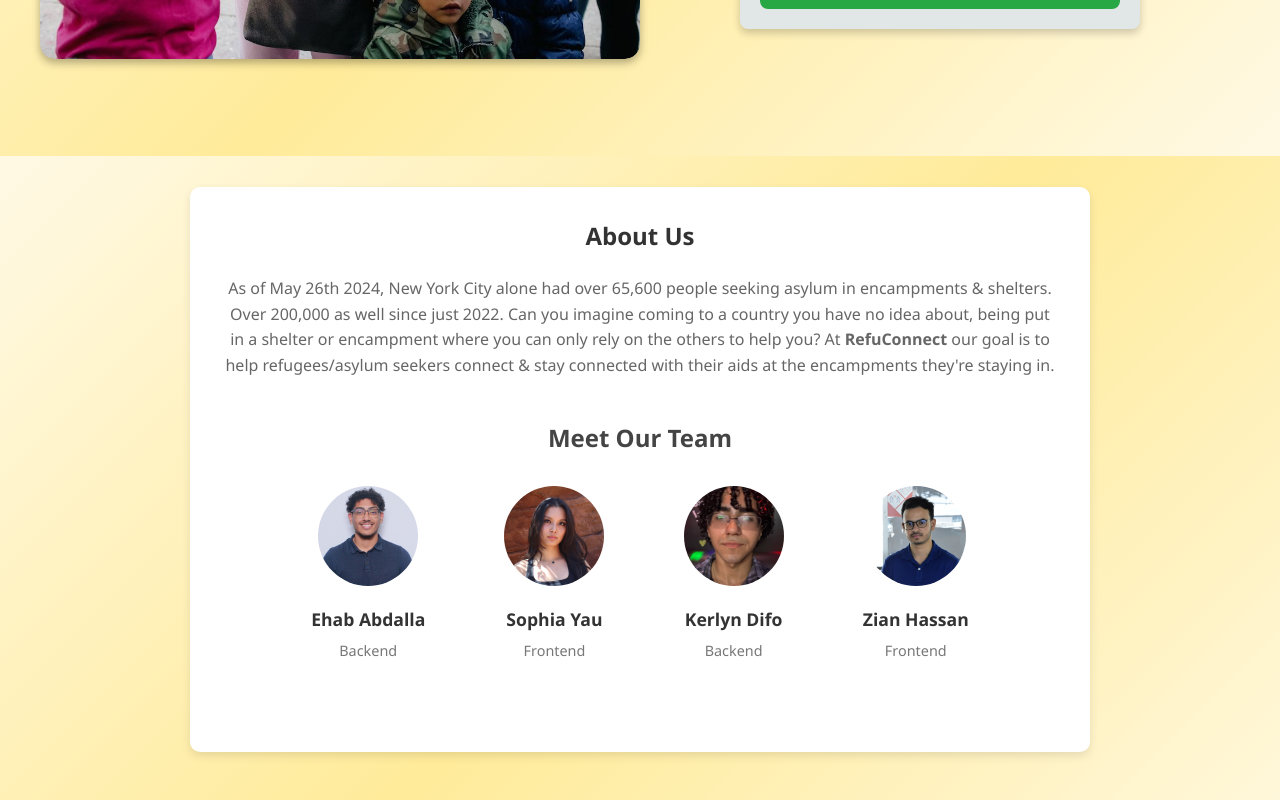
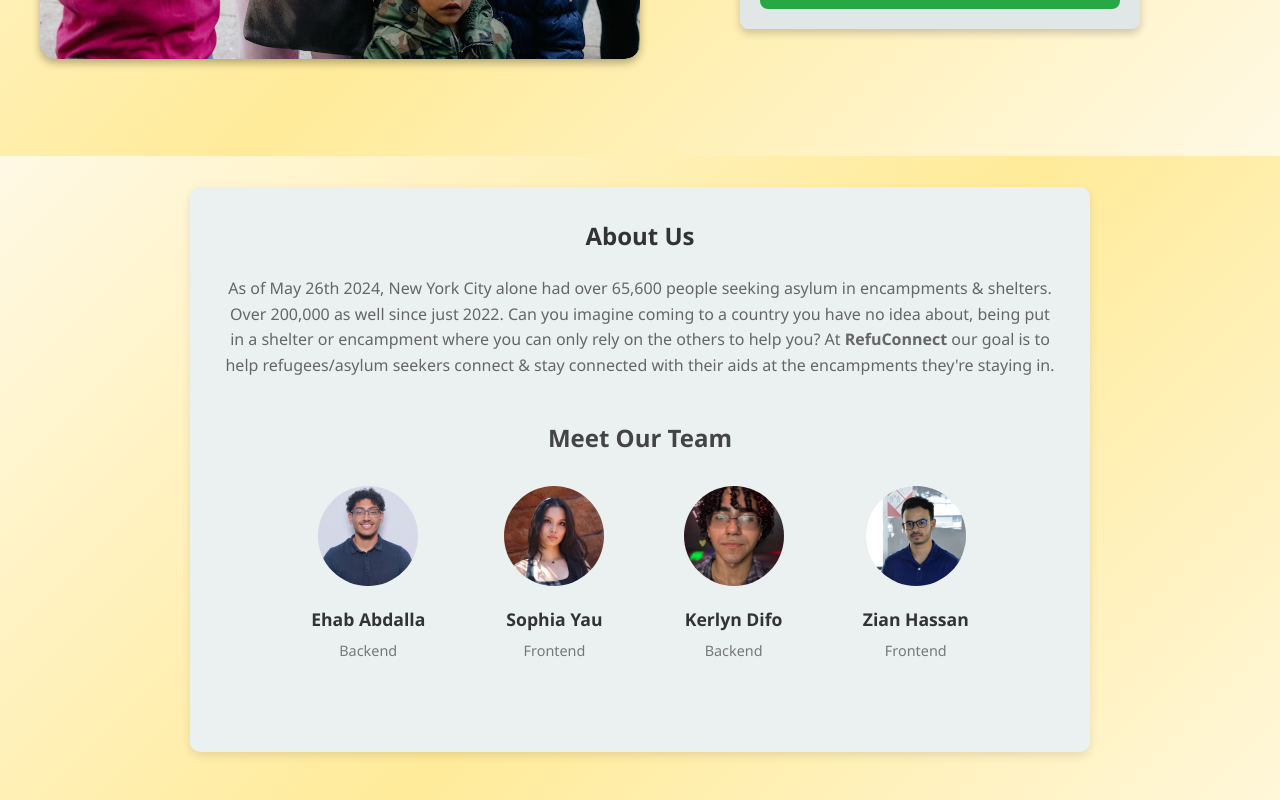
Before and after one commit to ehab20011/p-hacks, a React (Create React App) app in the folder client/: page /login in a window 1280 px wide. Shown: the part 644-1444 px from the top of the page. Built offline with nearby package versions, Linux system fonts and the light colour scheme; no server answers.

Commit message:
fixed coloring

```diff
--- a/client/src/components/styles/About.css
+++ b/client/src/components/styles/About.css
@@ -8,7 +8,7 @@
     max-width: 900px;
     margin: 0 auto;
     padding: 2rem;
-    background-color: #ffffff;
+    background-color: #EBF0F0;
     border-radius: 10px;
     box-shadow: 0 4px 10px rgba(0, 0, 0, 0.1);
 }
--- a/client/src/components/styles/NavBar.css
+++ b/client/src/components/styles/NavBar.css
@@ -62,7 +62,7 @@ html, body {
   .navbar {
     width: 100%;
     padding: 50px 0;  /* Adjusted padding to be less obtrusive */
-    background-color: rgba(255, 255, 255, 0.95);  /* White with slight transparency */
+    background-color: rgba(244, 248, 248, 0.95);  /* White with slight transparency */
     position: fixed;
     top: 0;
     left: 0;
```
